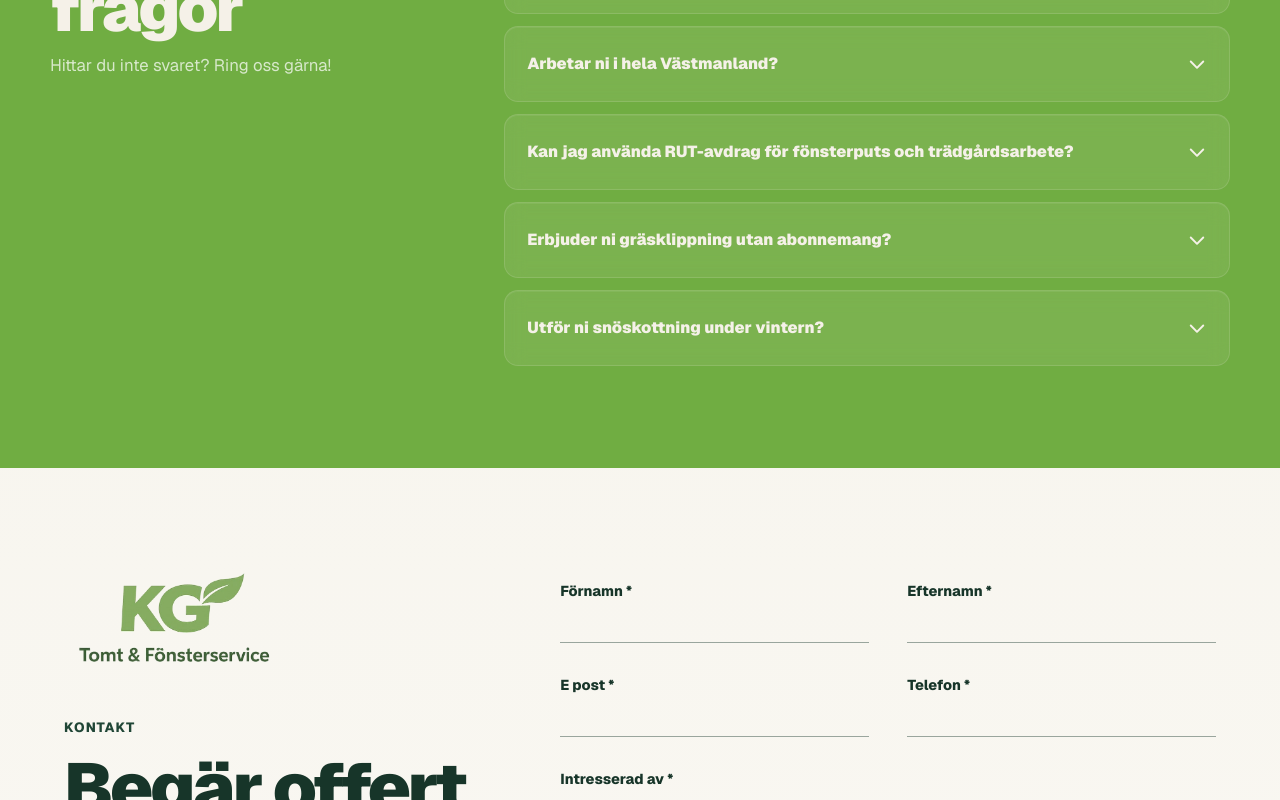
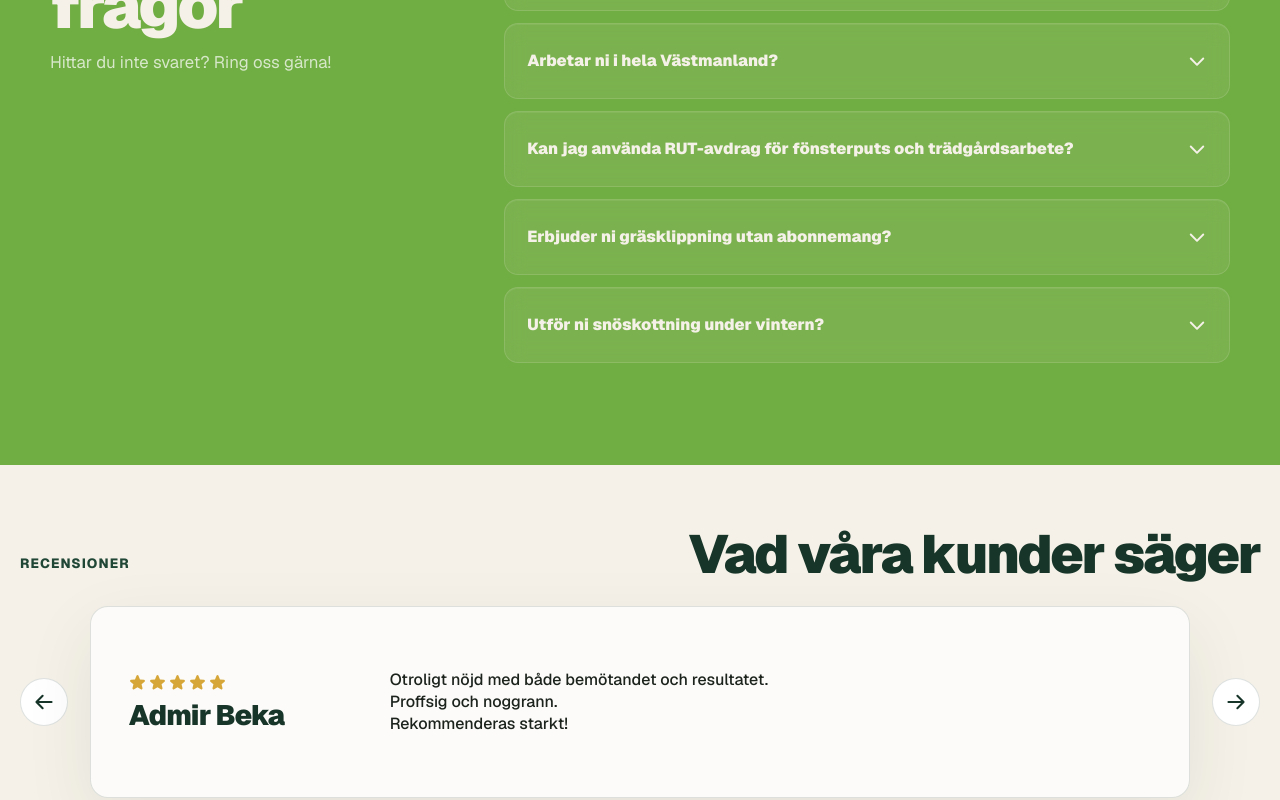
Before and after one commit to ArlindK01/GCwebb, a React (Vite) app: page / in a window 1280 px wide. Shown: the part 5220-6020 px from the top of the page. Built offline with nearby package versions, Linux system fonts and the light colour scheme.

Commit message:
Uppdatera kontaktinfo, priser och recensioner

```diff
--- a/index.html
+++ b/index.html
@@ -34,7 +34,7 @@
             "url": "https://www.kgtomtservice.se/",
             "image": "https://www.kgtomtservice.se/assets/kg-logo-full.png",
             "logo": "https://www.kgtomtservice.se/assets/kg-logo-full.png",
-            "telephone": "+46735793802",
+            "telephone": "+46737493312",
             "email": "info@kgtomtservice.se",
             "description": "KG Tomt & Fönsterservice hjälper privatpersoner, företag, bostadsrättsföreningar och fastighetsägare i Västerås och hela Västmanland med fönsterputs, gräsklippning, tomtskötsel, trädgårdsskötsel och snöskottning.",
             "areaServed": [
@@ -45,8 +45,8 @@
               {
                 "@type": "OpeningHoursSpecification",
                 "dayOfWeek": ["Monday", "Tuesday", "Wednesday", "Thursday", "Friday"],
-                "opens": "10:00",
-                "closes": "21:00"
+                "opens": "08:00",
+                "closes": "19:00"
               }
             ],
             "serviceType": [
--- a/src/main.jsx
+++ b/src/main.jsx
@@ -24,6 +24,7 @@ import {
   Snowflake,
   Sparkle,
   SquareSplitHorizontal,
+  Star,
   TiktokLogo,
   Tree,
 } from '@phosphor-icons/react';
@@ -33,7 +34,8 @@ import './styles.css';
 
 gsap.registerPlugin(ScrollTrigger);
 
-const phone = '073-579 38 02';
+const phone = '073-749-33-12';
+const phoneHref = `tel:${phone.replace(/[^\d+]/g, '')}`;
 const email = 'info@kgtomtservice.se';
 const socialLinks = {
   facebook: 'https://www.facebook.com/',
@@ -138,19 +140,19 @@ const flexibleTabs = {
   Gräsklippning: {
     title: 'Gräsklippning',
     text: 'Boka gräsklippning i Västerås vid behov utan bindningstid.',
-    price: '429 kr/tim',
+    price: '349 kr/timme efter RUT',
     points: ['Gräsklippning', 'Busktrimning', 'Ogräsborttagning', 'Gräs och löv tas bort efter jobb'],
   },
   Komplett: {
     title: 'Komplett',
     text: 'Samlad tomtskötsel och fastighetsnära utomhusservice i Västmanland.',
-    price: 'Offert',
+    price: '419 kr/timme efter RUT',
     points: ['Tomtgenomgång', 'Skötselplan', 'Återkommande service', 'Hantering av RUT-avdrag'],
   },
   Fönsterputs: {
     title: 'Fönsterputs',
-    text: 'Enstaka fönsterputs i Västerås när fönstren behöver bli klara igen.',
-    price: 'Offert',
+    text: 'Enstaka fönsterputs i Västerås när fönstren behöver bli klara igen. Faktureras per påbörjad timme.',
+    price: '349 kr/timme efter RUT',
     points: ['Invändigt och utvändigt', 'Professionell utrustning', 'Noggrann detaljkontroll', 'Bokas vid behov'],
   },
 };
@@ -187,10 +189,33 @@ const faqs = [
   ['Utför ni snöskottning under vintern?', 'Ja, vi erbjuder snöskottning och vinterservice i Västerås och Västmanland för entréer, gångar, uppfarter och andra viktiga ytor.'],
 ];
 
+const reviews = [
+  {
+    name: 'Admir Beka',
+    text: 'Otroligt nöjd med både bemötandet och resultatet.\n\nProffsig och noggrann.\n\nRekommenderas starkt!',
+  },
+  {
+    name: 'Asta Thor',
+    text: 'Jag är mycket nöjd med KGTomt & Fönsterservice. Arbetet utfördes noggrant och professionellt, och resultatet blev precis som jag önskade. Trevligt bemötande, bra kommunikation och hög kvalitet från start till mål. Rekommenderas varmt.',
+  },
+  {
+    name: 'Elin Karlsson',
+    text: 'Väldigt nöjd med resultatet. Arbetet utfördes snabbt, noggrant och med ett trevligt bemötande. Rekommenderas verkligen!',
+  },
+  {
+    name: 'Marcus Lindgren',
+    text: 'Bra service från första kontakt till färdigt arbete. Tydlig kommunikation, professionellt utfört och ett resultat som överträffade mina förväntningar.',
+  },
+  {
+    name: 'Sara Holm',
+    text: 'Jag är supernöjd med hjälpen jag fick. Punktliga, noggranna och väldigt trevliga. Kommer definitivt anlita KGTomt & Fönsterservice igen.',
+  },
+];
+
 const contactItems = [
   ['Telefon', phone, Phone],
   ['E post', email, EnvelopeSimple],
-  ['Öppettider', 'Mån till Fre 10:00 till 21:00', Clock],
+  ['Öppettider', 'Mån till Fre 08:00 till 19:00', Clock],
   ['Område', 'Västerås och hela Västmanland', MapPin],
 ];
 
@@ -291,6 +316,7 @@ function App() {
   const [currentHash, setCurrentHash] = useState(() => window.location.hash);
   const [activeTab, setActiveTab] = useState('Gräsklippning');
   const [openFaq, setOpenFaq] = useState(0);
+  const [activeReview, setActiveReview] = useState(0);
   const [menuOpen, setMenuOpen] = useState(false);
   const [formStatus, setFormStatus] = useState('idle');
   const activeService = flexibleTabs[activeTab];
@@ -298,6 +324,9 @@ function App() {
   const [priceValue, priceUnit] = activeService.price.includes(' ')
     ? activeService.price.split(/ (.+)/)
     : [activeService.price, ''];
+  const priceUnitLines = priceUnit.includes(' efter RUT')
+    ? priceUnit.replace(' efter RUT', '\nefter RUT').split('\n')
+    : [priceUnit];
   const isWorkPage = currentHash === workPageHash;
   const activeServicePage = servicePages.find((service) => currentHash === `#${service.slug}`);
 
@@ -307,6 +336,8 @@ function App() {
     if (formStatus === 'error') return 'Det gick inte att skicka just nu. Kontrollera fälten eller ring oss direkt.';
     return '';
   }, [formStatus]);
+  const showPreviousReview = () => setActiveReview((index) => (index === 0 ? reviews.length - 1 : index - 1));
+  const showNextReview = () => setActiveReview((index) => (index + 1) % reviews.length);
 
   useLayoutEffect(() => {
     function syncPageWithHash() {
@@ -427,7 +458,7 @@ function App() {
           <PlayCircle size={22} weight="regular" />
           Se oss i arbete
         </a>
-        <a className="nav-call" href={`tel:${phone.replaceAll(' ', '')}`} onClick={() => setMenuOpen(false)}>
+        <a className="nav-call" href={phoneHref} onClick={() => setMenuOpen(false)}>
           <Phone size={18} weight="bold" />
           Ring oss
         </a>
@@ -586,7 +617,11 @@ function App() {
           </div>
           <div className="tab-price">
             <strong>{priceValue}</strong>
-            {priceUnit && <span>{priceUnit}</span>}
+            {priceUnit && (
+              <span className="tab-price-unit">
+                {priceUnitLines.map((line) => <span key={line}>{line}</span>)}
+              </span>
+            )}
           </div>
           <h3>{activeService.title}</h3>
           <p>{activeService.text}</p>
@@ -656,6 +691,50 @@ function App() {
         </div>
       </section>
 
+      <section className="reviews reveal" aria-label="Kundomdömen">
+        <div className="reviews-heading">
+          <p className="kicker">Recensioner</p>
+          <h2>Vad våra kunder säger</h2>
+        </div>
+        <div className="reviews-carousel">
+          <button className="review-arrow" type="button" onClick={showPreviousReview} aria-label="Visa föregående recension">
+            <ArrowLeft size={22} weight="bold" />
+          </button>
+          <div className="reviews-window">
+            <div className="reviews-track" style={{ transform: `translateX(-${activeReview * 100}%)` }}>
+              {reviews.map((review) => (
+                <article className="review-card" key={review.name}>
+                  <div className="review-meta">
+                    <span className="review-stars" aria-label="5 av 5">
+                      {Array.from({ length: 5 }).map((_, index) => <Star key={index} size={17} weight="fill" />)}
+                    </span>
+                    <h3>{review.name}</h3>
+                  </div>
+                  <blockquote>
+                    {review.text.split('\n\n').map((paragraph) => <p key={paragraph}>{paragraph}</p>)}
+                  </blockquote>
+                </article>
+              ))}
+            </div>
+          </div>
+          <button className="review-arrow" type="button" onClick={showNextReview} aria-label="Visa nästa recension">
+            <ArrowRight size={22} weight="bold" />
+          </button>
+        </div>
+        <div className="review-dots" aria-label="Välj recension">
+          {reviews.map((review, index) => (
+            <button
+              key={review.name}
+              type="button"
+              className={activeReview === index ? 'active' : ''}
+              onClick={() => setActiveReview(index)}
+              aria-label={`Visa recension från ${review.name}`}
+              aria-current={activeReview === index ? 'true' : undefined}
+            />
+          ))}
+        </div>
+      </section>
+
       <section id="kontakt" className="contact">
         <div className="contact-grid reveal">
           <aside className="contact-panel">
@@ -668,7 +747,7 @@ function App() {
             <dl className="contact-details">
               <div>
                 <dt>Telefon</dt>
-                <dd><a href={`tel:${phone.replaceAll(' ', '')}`}>{phone}</a></dd>
+                <dd><a href={phoneHref}>{phone}</a></dd>
               </div>
               <div>
                 <dt>E post</dt>
@@ -676,7 +755,7 @@ function App() {
               </div>
               <div>
                 <dt>Öppettider</dt>
-                <dd>Mån till Fre 10:00 till 21:00</dd>
+                <dd>Mån till Fre 08:00 till 19:00</dd>
               </div>
               <div>
                 <dt>Område</dt>
@@ -700,7 +779,7 @@ function App() {
             <label>Intresserad av *
               <select name="interest" defaultValue="" required>
                 <option value="" disabled>Välj tjänst...</option>
-                {['Gräsklippning', 'Fönsterputs', 'Tomtskötsel', 'Trädgårdsskötsel', 'Häckklippning', 'Snöskottning', 'Vinterservice', 'RUT-avdrag', 'Paket och abonnemang', 'Annat'].map((option) => (
+                {['Gräsklippning', 'Fönsterputs', 'Tomtskötsel', 'Häckklippning', 'Snöskottning', 'Vinterservice', 'Paket och abonnemang', 'Annat'].map((option) => (
                   <option key={option}>{option}</option>
                 ))}
               </select>
@@ -736,9 +815,9 @@ function App() {
         </div>
         <div className="footer-contact">
           <h3>Kontakt</h3>
-          <a href={`tel:${phone.replaceAll(' ', '')}`}>{phone}</a>
+          <a href={phoneHref}>{phone}</a>
           <a href={`mailto:${email}`}>{email}</a>
-          <span>Mån till Fre 10:00 till 21:00</span>
+          <span>Mån till Fre 08:00 till 19:00</span>
         </div>
         <p className="copyright">© 2026 KG Tomt & Fönsterservice. Alla rättigheter förbehållna.</p>
       </footer>
--- a/src/styles.css
+++ b/src/styles.css
@@ -1590,9 +1590,10 @@ h1 {
 
 .tab-price {
   display: flex;
-  align-items: baseline;
+  align-items: center;
   justify-content: center;
   gap: 8px;
+  flex-wrap: nowrap;
   margin-bottom: 18px;
   padding-bottom: 18px;
   border-bottom: 1px solid rgba(23, 53, 41, 0.16);
@@ -1610,6 +1611,14 @@ h1 {
   color: var(--ink);
   font-size: clamp(1.25rem, 2vw, 1.7rem);
   font-weight: 500;
+  white-space: nowrap;
+}
+
+.tab-price-unit {
+  display: inline-flex;
+  flex-direction: column;
+  align-items: flex-start;
+  line-height: 1.08;
 }
 
 .tab-panel h3 {
@@ -2020,6 +2029,195 @@ h1 {
   transform: rotate(180deg);
 }
 
+.reviews {
+  width: 100%;
+  margin: 0;
+  padding: clamp(2.5rem, 5vw, 4.5rem) max(18px, calc((100vw - 1240px) / 2));
+  background: var(--cream);
+  color: var(--forest);
+}
+
+.reviews-heading {
+  display: flex;
+  align-items: end;
+  justify-content: space-between;
+  gap: 24px;
+  margin: 0 0 clamp(1.2rem, 2vw, 1.8rem);
+}
+
+.reviews-heading .kicker {
+  margin-bottom: 8px;
+}
+
+.reviews-heading h2 {
+  max-width: 760px;
+  margin: 0;
+  font-family: inherit;
+  font-size: clamp(2.1rem, 4.2vw, 4.4rem);
+  font-weight: 900;
+  letter-spacing: -0.04em;
+  line-height: 0.95;
+}
+
+.reviews-carousel {
+  display: grid;
+  grid-template-columns: 48px minmax(0, 1fr) 48px;
+  align-items: center;
+  gap: clamp(0.7rem, 2vw, 1.4rem);
+}
+
+.reviews-window {
+  overflow: hidden;
+  border: 1px solid rgba(23, 53, 41, 0.14);
+  border-radius: 18px;
+  background: rgba(255, 255, 255, 0.72);
+  box-shadow: 0 24px 70px rgba(27, 55, 43, 0.08);
+}
+
+.reviews-track {
+  display: flex;
+  transition: transform 420ms cubic-bezier(0.22, 1, 0.36, 1);
+  will-change: transform;
+}
+
+.review-card {
+  display: grid;
+  flex: 0 0 100%;
+  grid-template-columns: minmax(160px, 0.28fr) minmax(0, 1fr);
+  align-items: center;
+  gap: clamp(1.3rem, 4vw, 3rem);
+  min-height: 190px;
+  padding: clamp(1.35rem, 3vw, 2.35rem);
+}
+
+.review-meta {
+  display: grid;
+  gap: 10px;
+}
+
+.review-stars {
+  display: flex;
+  gap: 3px;
+  color: #d6a738;
+}
+
+.review-meta h3 {
+  margin: 0;
+  color: var(--forest);
+  font-family: inherit;
+  font-size: clamp(1.35rem, 2.2vw, 2rem);
+  font-weight: 850;
+  letter-spacing: -0.035em;
+  line-height: 1;
+}
+
+.review-card blockquote {
+  margin: 0;
+  color: var(--ink);
+  font-family: inherit;
+}
+
+.review-card blockquote p {
+  margin: 0;
+  font-size: clamp(1rem, 1.22vw, 1.12rem);
+  font-weight: 500;
+  line-height: 1.38;
+  text-wrap: pretty;
+}
+
+.review-card blockquote p + p {
+  margin-top: 0;
+}
+
+.review-arrow {
+  display: inline-grid;
+  width: 48px;
+  height: 48px;
+  place-items: center;
+  border: 1px solid rgba(23, 53, 41, 0.14);
+  border-radius: 999px;
+  background: white;
+  color: var(--forest);
+  cursor: pointer;
+  transition: transform 220ms ease, background 220ms ease;
+}
+
+.review-arrow:hover {
+  background: rgba(112, 173, 66, 0.12);
+  transform: translateY(-2px);
+}
+
+.review-dots {
+  display: flex;
+  justify-content: center;
+  gap: 8px;
+  margin-top: 16px;
+}
+
+.review-dots button {
+  width: 9px;
+  height: 9px;
+  border: 0;
+  border-radius: 999px;
+  background: rgba(23, 53, 41, 0.24);
+  cursor: pointer;
+}
+
+.review-dots button.active {
+  width: 26px;
+  background: var(--forest);
+}
+
+@media (max-width: 980px) {
+  .reviews {
+    padding-right: 18px;
+    padding-left: 18px;
+  }
+
+  .reviews-heading {
+    display: block;
+  }
+
+  .reviews-carousel {
+    grid-template-columns: 42px minmax(0, 1fr) 42px;
+    gap: 10px;
+  }
+
+  .review-card {
+    grid-template-columns: 1fr;
+    align-items: start;
+    gap: 1rem;
+    min-height: 0;
+  }
+
+  .review-arrow {
+    width: 42px;
+    height: 42px;
+  }
+}
+
+@media (max-width: 640px) {
+  .reviews {
+    padding: 2.5rem 14px;
+  }
+
+  .reviews-carousel {
+    grid-template-columns: 1fr;
+  }
+
+  .review-arrow {
+    display: none;
+  }
+
+  .review-card {
+    padding: 1.2rem;
+  }
+
+  .review-card blockquote p {
+    font-size: 0.98rem;
+  }
+}
+
 .contact {
   width: 100%;
   margin: 0;
```
